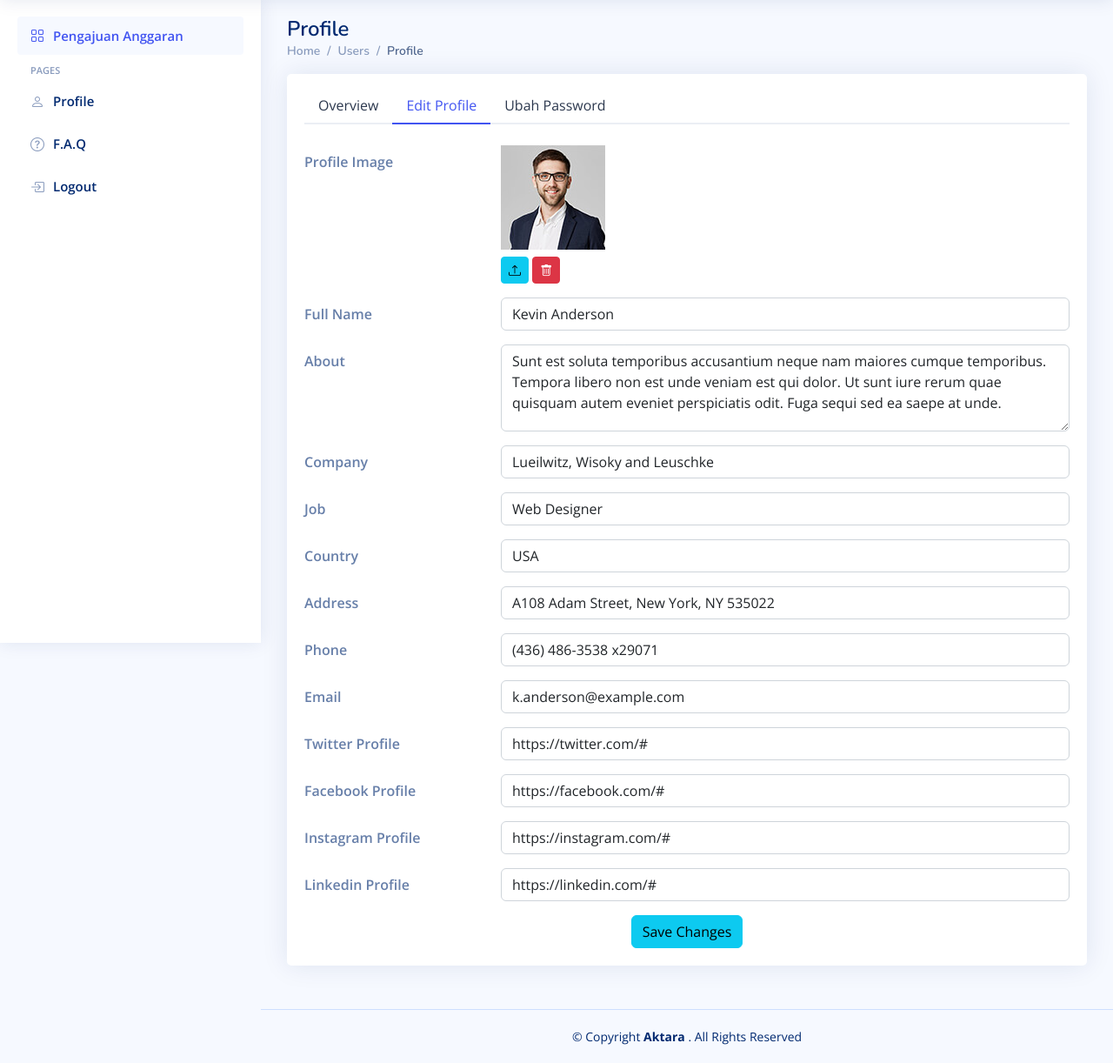
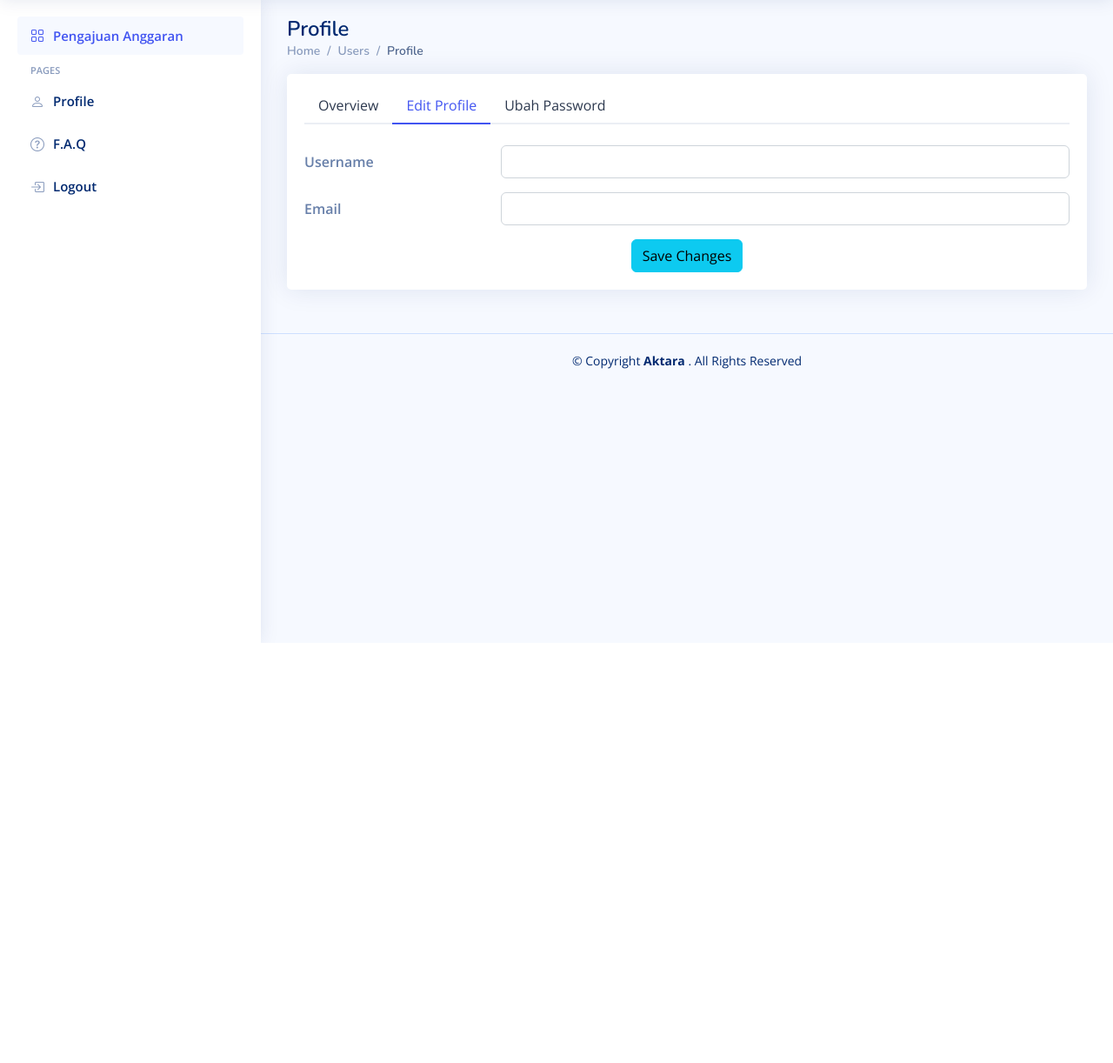
Before and after one commit to DaniHidayat/web-pengajuan-ci3, a CodeIgniter app: page /pengajuananggaran/Kabkota/Profile in a window 1280 px wide, after a click on "Edit Profile". Shown: the part 61-1283 px from the top of the page at 87% size. After the commit the page ends 800 px from the top, so only its background shows below. Run offline with CodeIgniter, Linux system fonts and the light colour scheme; some libraries are stand-ins or nearby versions.

Commit message:
update profile

```diff
--- a/application/controllers/Kabkota.php
+++ b/application/controllers/Kabkota.php
@@ -12,8 +12,11 @@ class Kabkota extends CI_Controller {
 				$this->load->model('ro_model');
 				$this->load->model('komponen_model');
 				$this->load->model('satuan_model');
+				$this->load->model('user_model');
                 $this->load->library('upload');
                 $this->load->library('session');
+				$this->load->library('form_validation');
+
 
               // Load PhpSpreadsheet helper
         $this->load->helper('phpspreadsheet');
@@ -403,6 +406,7 @@ class Kabkota extends CI_Controller {
 	}
     public function Profile()
 	{
+
         $this->load->view('template/header');
         $this->load->view('template/sidebatkabkota');
         $this->load->view('kota/setting');
@@ -471,7 +475,71 @@ class Kabkota extends CI_Controller {
         // Hentikan eksekusi kode lebih lanjut
         exit();
     }
+    public function updateProfile()
+    {
+        $this->form_validation->set_rules('username', 'Username', 'required');
+        $this->form_validation->set_rules('email', 'Email', 'required|valid_email');
 
+		$username =  $this->input->post('username');
+		$email =  $this->input->post('email');
+        if ($this->form_validation->run() == FALSE) {
+            $this->load->view('user_form');
+        } else {
+            $data = array(
+                'username' => $username ,
+                'email' => $email
+            );
+			$id= $this->session->userdata('user_id');
+            $insert = $this->user_model->update_user($id,$data);
+
+            if ($insert) {
+				$this->session->unset_userdata('username');
+				$this->session->unset_userdata('email');
+				$this->session->set_userdata('username', $username);
+           		$this->session->set_userdata('email', $email);
+                $this->session->set_flashdata('success', 'User data update successfully');
+            } else {
+                $this->session->set_flashdata('error', 'Failed to save user data');
+            }
+
+            redirect('Kabkota/Profile');
+        }
+    }
+	public function change_password()
+    {
+        $this->form_validation->set_rules('current_password', 'Current Password', 'required');
+        $this->form_validation->set_rules('new_password', 'New Password', 'required|min_length[8]');
+        $this->form_validation->set_rules('renew_password', 'Re-enter New Password', 'required|matches[new_password]');
+
+        if ($this->form_validation->run() == FALSE) {
+			$this->load->view('kota/setting');
+        } else {
+            $current_password = $this->input->post('current_password');
+            // $new_password = password_hash($this->input->post('new_password'), PASSWORD_BCRYPT);
+            $new_password = $this->input->post('new_password');
+            $user_id = $this->session->userdata('user_id'); // Pastikan Anda menyimpan user_id di sesi
+
+            $user = $this->user_model->get_user_by_id($user_id);
+
+            if ($user && $current_password && $user->password) {
+                $data = array(
+                    'password' => $new_password
+                );
+
+                $update = $this->user_model->update_user($user_id, $data);
+
+                if ($update) {
+                    $this->session->set_flashdata('success', 'Password updated successfully');
+                } else {
+                    $this->session->set_flashdata('error', 'Failed to update password');
+                }
+            } else {
+                $this->session->set_flashdata('error', 'Current password is incorrect');
+            }
+
+            redirect('Kabkota/Profile');
+        }
+    }
 
 
 }
--- a/application/controllers/Login.php
+++ b/application/controllers/Login.php
@@ -23,6 +23,7 @@ class Login extends CI_Controller {
         if ($user) {
             $this->session->set_userdata('user_id', $user->id);
             $this->session->set_userdata('username', $user->username);
+            $this->session->set_userdata('email', $user->email);
             $this->session->set_userdata('role', $user->role);
             $this->session->set_userdata('ID_Provinsi', $user->ID_Provinsi);
             $this->session->set_userdata('ID_KotaKab', $user->ID_KotaKab);
--- a/application/models/User_model.php
+++ b/application/models/User_model.php
@@ -6,5 +6,16 @@ class User_model extends CI_Model {
         $query = $this->db->get('users');
         return $query->row();
     }
+	public function update_user($id, $data)
+    {
+        $this->db->where('id', $id);
+        return $this->db->update('users', $data);
+    }
+	public function get_user_by_id($id)
+    {
+        $this->db->where('id', $id);
+        $query = $this->db->get('users');
+        return $query->row();
+    }
 }
 ?>
--- a/application/views/kota/setting.php
+++ b/application/views/kota/setting.php
@@ -54,23 +54,23 @@
 
                                 <div class="row">
                                     <div class="col-lg-3 col-md-4 label ">Nama </div>
-                                    <div class="col-lg-9 col-md-8">03/Tasikmalaya</div>
+                                    <div class="col-lg-9 col-md-8"><?= $this->session->userdata('username');?></div>
                                 </div>
 
-                                <div class="row">
+                                <!-- <div class="row">
                                     <div class="col-lg-3 col-md-4 label">Alamat kantor</div>
                                     <div class="col-lg-9 col-md-8">Jalan kanayakan lama 40a Bandung</div>
-                                </div>
+                                </div> -->
 
                                 <div class="row">
                                     <div class="col-lg-3 col-md-4 label">email</div>
-                                    <div class="col-lg-9 col-md-8">aktaranatura@gmail.com</div>
+                                    <div class="col-lg-9 col-md-8"><?= $this->session->userdata('email');?></div>
                                 </div>
 
-                                <div class="row">
+                                <!-- <div class="row">
                                     <div class="col-lg-3 col-md-4 label">No hp</div>
                                     <div class="col-lg-9 col-md-8">0856 2003 101</div>
-                                </div>
+                                </div> -->
 
                                 <!-- <div class="row">
                                     <div class="col-lg-3 col-md-4 label">nama pengelola</div>
@@ -90,10 +90,18 @@
                             </div>
 
                             <div class="tab-pane fade profile-edit pt-3" id="profile-edit">
-
+							<?php if ($this->session->flashdata('success')): ?>
+									<div class="alert alert-success">
+										<?php echo $this->session->flashdata('success'); ?>
+									</div>
+								<?php elseif ($this->session->flashdata('error')): ?>
+									<div class="alert alert-danger">
+										<?php echo $this->session->flashdata('error'); ?>
+									</div>
+								<?php endif; ?>
                                 <!-- Profile Edit Form -->
-                                <form>
-                                    <div class="row mb-3">
+								<form action="<?php echo site_url('Kabkota/updateProfile'); ?>" method="post">
+                                    <!-- <div class="row mb-3">
                                         <label for="profileImage" class="col-md-4 col-lg-3 col-form-label">Profile
                                             Image</label>
                                         <div class="col-md-8 col-lg-9">
@@ -105,33 +113,40 @@
                                                     title="Remove my profile image"><i class="bi bi-trash"></i></a>
                                             </div>
                                         </div>
-                                    </div>
+                                    </div> -->
 
                                     <div class="row mb-3">
-                                        <label for="fullName" class="col-md-4 col-lg-3 col-form-label">Full Name</label>
+                                        <label for="Username" class="col-md-4 col-lg-3 col-form-label">Username</label>
                                         <div class="col-md-8 col-lg-9">
-                                            <input name="fullName" type="text" class="form-control" id="fullName"
-                                                value="Kevin Anderson">
+										<input name="username" type="text" class="form-control" id="Username" value="<?php echo set_value('username'); ?>">
+										<?php echo form_error('username'); ?>
+                                        </div>
+                                    </div>
+									<div class="row mb-3">
+                                        <label for="Email" class="col-md-4 col-lg-3 col-form-label">Email</label>
+                                        <div class="col-md-8 col-lg-9">
+										<input name="email" type="email" class="form-control" id="Email" value="<?php echo set_value('email'); ?>">
+               							 <?php echo form_error('email'); ?>
                                         </div>
                                     </div>
 
-                                    <div class="row mb-3">
+                                    <!-- <div class="row mb-3">
                                         <label for="about" class="col-md-4 col-lg-3 col-form-label">About</label>
                                         <div class="col-md-8 col-lg-9">
                                             <textarea name="about" class="form-control" id="about"
                                                 style="height: 100px">Sunt est soluta temporibus accusantium neque nam maiores cumque temporibus. Tempora libero non est unde veniam est qui dolor. Ut sunt iure rerum quae quisquam autem eveniet perspiciatis odit. Fuga sequi sed ea saepe at unde.</textarea>
                                         </div>
-                                    </div>
+                                    </div> -->
 
-                                    <div class="row mb-3">
+                                    <!-- <div class="row mb-3">
                                         <label for="company" class="col-md-4 col-lg-3 col-form-label">Company</label>
                                         <div class="col-md-8 col-lg-9">
                                             <input name="company" type="text" class="form-control" id="company"
                                                 value="Lueilwitz, Wisoky and Leuschke">
                                         </div>
-                                    </div>
+                                    </div> -->
 
-                                    <div class="row mb-3">
+                                    <!-- <div class="row mb-3">
                                         <label for="Job" class="col-md-4 col-lg-3 col-form-label">Job</label>
                                         <div class="col-md-8 col-lg-9">
                                             <input name="job" type="text" class="form-control" id="Job"
@@ -161,17 +176,11 @@
                                             <input name="phone" type="text" class="form-control" id="Phone"
                                                 value="(436) 486-3538 x29071">
                                         </div>
-                                    </div>
+                                    </div> -->
 
-                                    <div class="row mb-3">
-                                        <label for="Email" class="col-md-4 col-lg-3 col-form-label">Email</label>
-                                        <div class="col-md-8 col-lg-9">
-                                            <input name="email" type="email" class="form-control" id="Email"
-                                                value="k.anderson@example.com">
-                                        </div>
-                                    </div>
 
-                                    <div class="row mb-3">
+
+                                    <!-- <div class="row mb-3">
                                         <label for="Twitter" class="col-md-4 col-lg-3 col-form-label">Twitter
                                             Profile</label>
                                         <div class="col-md-8 col-lg-9">
@@ -205,7 +214,7 @@
                                             <input name="linkedin" type="text" class="form-control" id="Linkedin"
                                                 value="https://linkedin.com/#">
                                         </div>
-                                    </div>
+                                    </div> -->
 
                                     <div class="text-center">
                                         <button type="submit" class="btn btn-info">Save Changes</button>
@@ -218,39 +227,45 @@
 
                             <div class="tab-pane fade pt-3" id="profile-change-password">
                                 <!-- Change Password Form -->
-                                <form>
+								<?php if ($this->session->flashdata('success')): ?>
+			<div class="alert alert-success">
+				<?php echo $this->session->flashdata('success'); ?>
+			</div>
+				<?php elseif ($this->session->flashdata('error')): ?>
+					<div class="alert alert-danger">
+						<?php echo $this->session->flashdata('error'); ?>
+					</div>
+				<?php endif; ?>
 
+			<form action="<?php echo site_url('Kabkota/change_password'); ?>" method="post">
 				<div class="row mb-3">
-                                        <label for="currentPassword" class="col-md-4 col-lg-3 col-form-label">Current
-                                            Password</label>
+					<label for="currentPassword" class="col-md-4 col-lg-3 col-form-label">Current Password</label>
 					<div class="col-md-8 col-lg-9">
-                                            <input name="password" type="password" class="form-control"
-                                                id="currentPassword">
+						<input name="current_password" type="password" class="form-control" id="currentPassword">
+						<?php echo form_error('current_password'); ?>
 					</div>
 				</div>
 
 				<div class="row mb-3">
-                                        <label for="newPassword" class="col-md-4 col-lg-3 col-form-label">New
-                                            Password</label>
+					<label for="newPassword" class="col-md-4 col-lg-3 col-form-label">New Password</label>
 					<div class="col-md-8 col-lg-9">
-                                            <input name="newpassword" type="password" class="form-control"
-                                                id="newPassword">
+						<input name="new_password" type="password" class="form-control" id="newPassword">
+						<?php echo form_error('new_password'); ?>
 					</div>
 				</div>
 
 				<div class="row mb-3">
-                                        <label for="renewPassword" class="col-md-4 col-lg-3 col-form-label">Re-enter New
-                                            Password</label>
+					<label for="renewPassword" class="col-md-4 col-lg-3 col-form-label">Re-enter New Password</label>
 					<div class="col-md-8 col-lg-9">
-                                            <input name="renewpassword" type="password" class="form-control"
-                                                id="renewPassword">
+						<input name="renew_password" type="password" class="form-control" id="renewPassword">
+						<?php echo form_error('renew_password'); ?>
 					</div>
 				</div>
 
 				<div class="text-center">
 					<button type="submit" class="btn btn-info">Change Password</button>
 				</div>
-                                </form><!-- End Change Password Form -->
+			</form>
 
                             </div>
 
```
Lines whose indentation alone changed are shown as unchanged.
